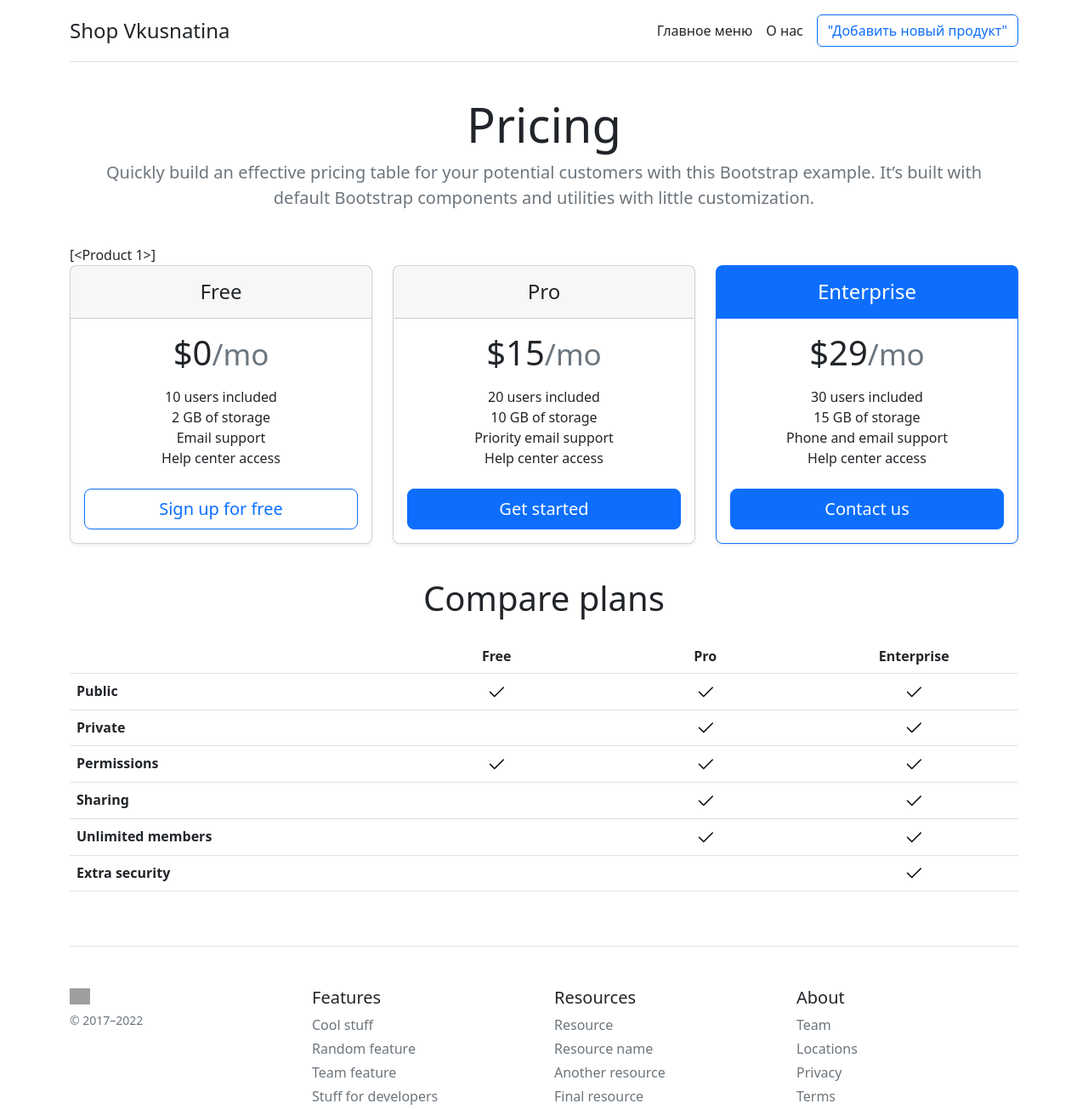
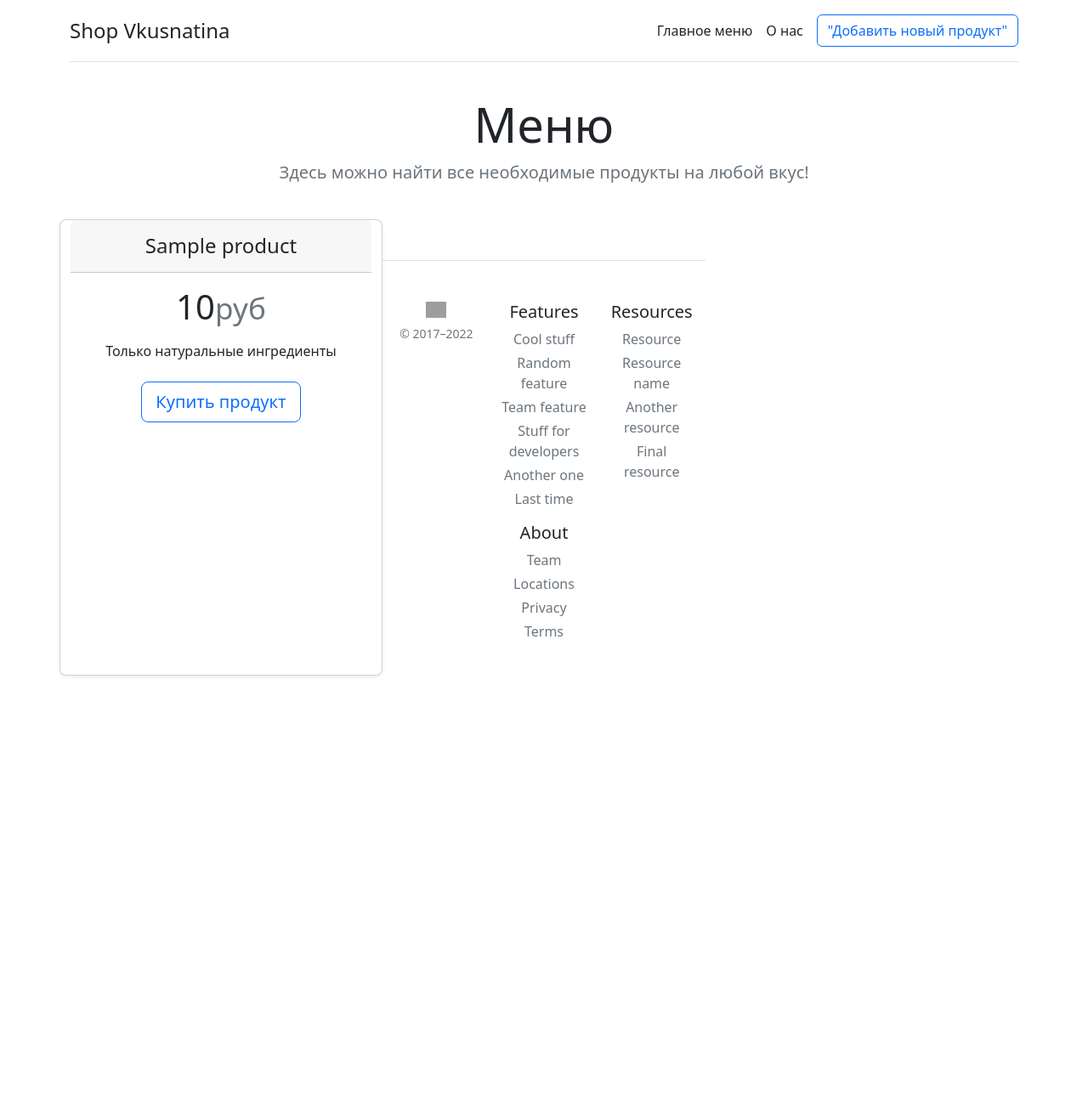
Before and after one commit to KuznecovKirill/WebApplication, a Flask app: page / in a window 1280 px wide. Shown: the top 1305 px of the page at 85% size. After the commit the page ends 796 px from the top, so only its background shows below. Run offline with Flask 2, Linux system fonts and the light colour scheme; tables that the repository leaves empty hold one stand-in row (values such as "Sample post"); lists and menus that the app fills with data are empty; grey boxes are pictures that could not be loaded.

Commit message:
Создание меню продуктов

```diff
--- a/main.py
+++ b/main.py
@@ -10,6 +10,9 @@
     name = db.Column(db.String(50), nullable=False) # название
     price = db.Column(db.Integer, nullable=False) #цена
     #picture = db.Column(db.Text, unique=True, nullable=False) #картинка (возможно)
+    def __repr__(self):
+        return self.name
+
 with app.app_context():
     db.create_all()
 
--- a/templates/base.html
+++ b/templates/base.html
@@ -34,10 +34,6 @@
 
 
         {% block body %}{% endblock %}
-
-
-
-
 
 
       <footer class="pt-4 my-md-5 pt-md-5 border-top">
--- a/templates/mainMenu.html
+++ b/templates/mainMenu.html
@@ -6,121 +6,25 @@
 
 {% block body %}
 <div class="pricing-header p-3 pb-md-4 mx-auto text-center">
-    <h1 class="display-4 fw-normal">Pricing</h1>
-    <p class="fs-5 text-muted">Quickly build an effective pricing table for your potential customers with this Bootstrap example. It’s built with default Bootstrap components and utilities with little customization.</p>
+    <h1 class="display-4 fw-normal">Меню</h1>
+    <p class="fs-5 text-muted">Здесь можно найти все необходимые продукты на любой вкус!</p>
   </div>
 </header>
 
 <main>
-  {{ data }}
   <div class="row row-cols-1 row-cols-md-3 mb-3 text-center">
-    <div class="col">
-      <div class="card mb-4 rounded-3 shadow-sm">
-        <div class="card-header py-3">
-          <h4 class="my-0 fw-normal">Free</h4>
-        </div>
-        <div class="card-body">
-          <h1 class="card-title pricing-card-title">$0<small class="text-muted fw-light">/mo</small></h1>
-          <ul class="list-unstyled mt-3 mb-4">
-            <li>10 users included</li>
-            <li>2 GB of storage</li>
-            <li>Email support</li>
-            <li>Help center access</li>
-          </ul>
-          <button type="button" class="w-100 btn btn-lg btn-outline-primary">Sign up for free</button>
-        </div>
-      </div>
+  {% for elem in data %}
+  <div class="card mb-4 rounded-3 shadow-sm">
+    <div class="card-header py-3">
+      <h4 class="my-0 fw-normal">{{elem.name}}</h4>
     </div>
-    <div class="col">
-      <div class="card mb-4 rounded-3 shadow-sm">
-        <div class="card-header py-3">
-          <h4 class="my-0 fw-normal">Pro</h4>
-        </div>
-        <div class="card-body">
-          <h1 class="card-title pricing-card-title">$15<small class="text-muted fw-light">/mo</small></h1>
-          <ul class="list-unstyled mt-3 mb-4">
-            <li>20 users included</li>
-            <li>10 GB of storage</li>
-            <li>Priority email support</li>
-            <li>Help center access</li>
-          </ul>
-          <button type="button" class="w-100 btn btn-lg btn-primary">Get started</button>
-        </div>
-      </div>
-    </div>
-    <div class="col">
-      <div class="card mb-4 rounded-3 shadow-sm border-primary">
-        <div class="card-header py-3 text-bg-primary border-primary">
-          <h4 class="my-0 fw-normal">Enterprise</h4>
-        </div>
-        <div class="card-body">
-          <h1 class="card-title pricing-card-title">$29<small class="text-muted fw-light">/mo</small></h1>
-          <ul class="list-unstyled mt-3 mb-4">
-            <li>30 users included</li>
-            <li>15 GB of storage</li>
-            <li>Phone and email support</li>
-            <li>Help center access</li>
-          </ul>
-          <button type="button" class="w-100 btn btn-lg btn-primary">Contact us</button>
-        </div>
-      </div>
+    <div class="card-body">
+      <h1 class="card-title pricing-card-title">{{elem.price}}<small class="text-muted fw-light">руб</small></h1>
+      <ul class="list-unstyled mt-3 mb-4">
+        <li>Только натуральные ингредиенты</li>
+      </ul>
+      <a href="" class="btn btn-lg btn-block btn-outline-primary">Купить продукт</a>
     </div>
   </div>
-
-  <h2 class="display-6 text-center mb-4">Compare plans</h2>
-
-  <div class="table-responsive">
-    <table class="table text-center">
-      <thead>
-        <tr>
-          <th style="width: 34%;"></th>
-          <th style="width: 22%;">Free</th>
-          <th style="width: 22%;">Pro</th>
-          <th style="width: 22%;">Enterprise</th>
-        </tr>
-      </thead>
-      <tbody>
-        <tr>
-          <th scope="row" class="text-start">Public</th>
-          <td><svg class="bi" width="24" height="24"><use xlink:href="#check"></use></svg></td>
-          <td><svg class="bi" width="24" height="24"><use xlink:href="#check"></use></svg></td>
-          <td><svg class="bi" width="24" height="24"><use xlink:href="#check"></use></svg></td>
-        </tr>
-        <tr>
-          <th scope="row" class="text-start">Private</th>
-          <td></td>
-          <td><svg class="bi" width="24" height="24"><use xlink:href="#check"></use></svg></td>
-          <td><svg class="bi" width="24" height="24"><use xlink:href="#check"></use></svg></td>
-        </tr>
-      </tbody>
-
-      <tbody>
-        <tr>
-          <th scope="row" class="text-start">Permissions</th>
-          <td><svg class="bi" width="24" height="24"><use xlink:href="#check"></use></svg></td>
-          <td><svg class="bi" width="24" height="24"><use xlink:href="#check"></use></svg></td>
-          <td><svg class="bi" width="24" height="24"><use xlink:href="#check"></use></svg></td>
-        </tr>
-        <tr>
-          <th scope="row" class="text-start">Sharing</th>
-          <td></td>
-          <td><svg class="bi" width="24" height="24"><use xlink:href="#check"></use></svg></td>
-          <td><svg class="bi" width="24" height="24"><use xlink:href="#check"></use></svg></td>
-        </tr>
-        <tr>
-          <th scope="row" class="text-start">Unlimited members</th>
-          <td></td>
-          <td><svg class="bi" width="24" height="24"><use xlink:href="#check"></use></svg></td>
-          <td><svg class="bi" width="24" height="24"><use xlink:href="#check"></use></svg></td>
-        </tr>
-        <tr>
-          <th scope="row" class="text-start">Extra security</th>
-          <td></td>
-          <td></td>
-          <td><svg class="bi" width="24" height="24"><use xlink:href="#check"></use></svg></td>
-        </tr>
-      </tbody>
-    </table>
-  </div>
-</main>
+  {% endfor %}
 {% endblock %}
```
